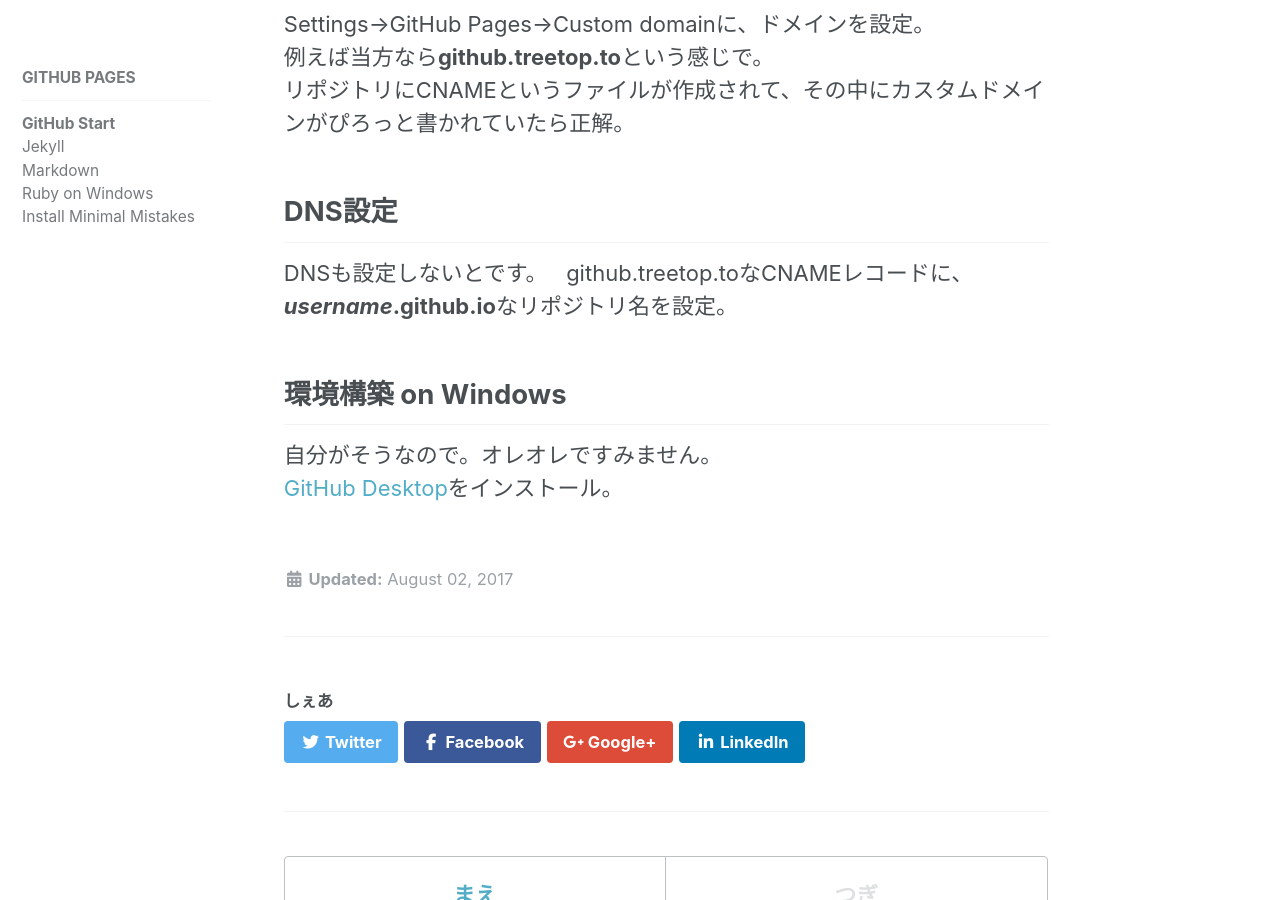
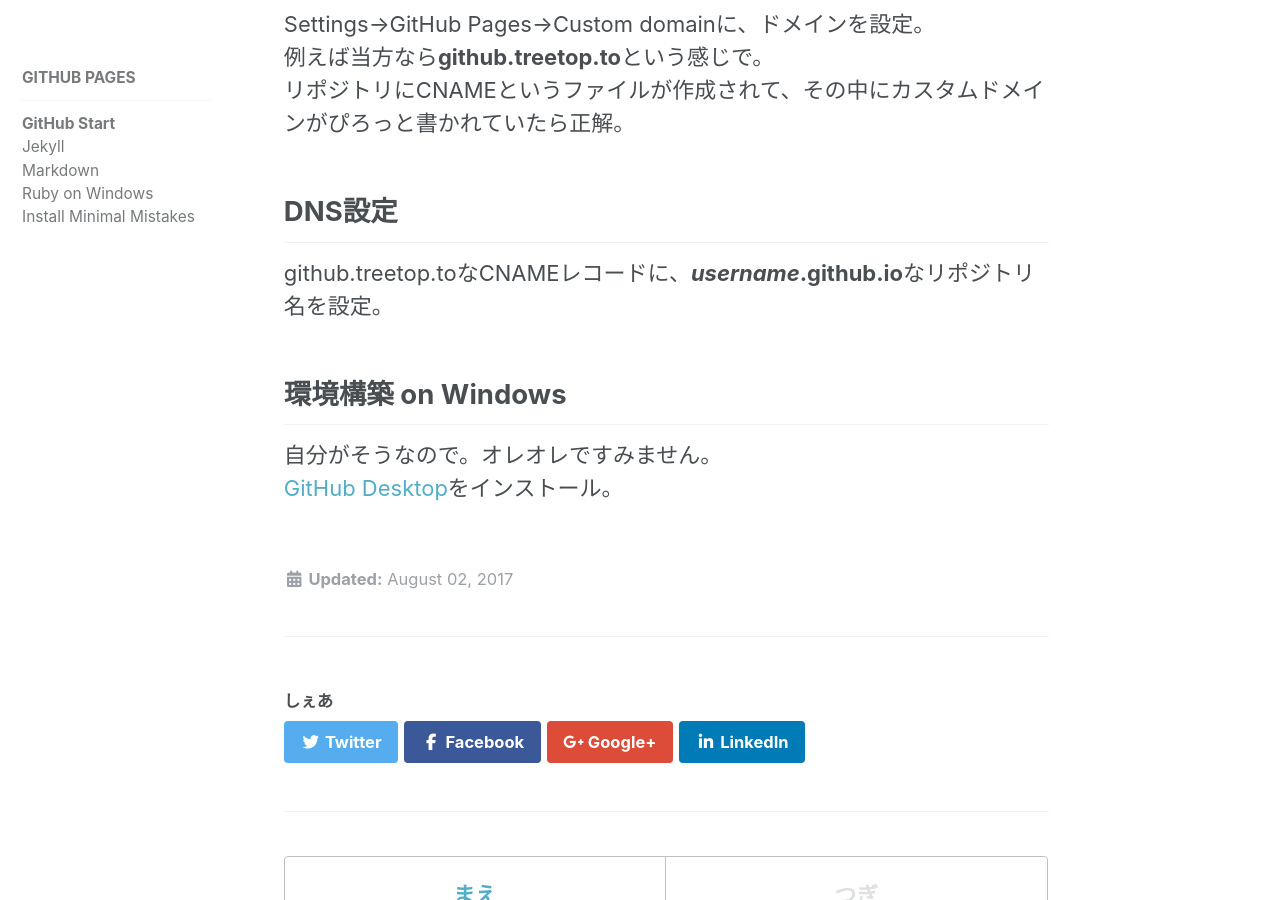
Before and after one commit to laureltreetop/laureltreetop.github.io, a Jekyll site: the page built from _docs/github-pages-start.md, in a window 1280 px wide and 900 px high, scrolled down 647 px. Built offline with Jekyll 4.4.1, drawn with Linux system fonts in a browser that asks for light colours; nearby versions of some CDN libraries.

Commit message:
Update github-pages-start.md

```diff
--- a/_docs/github-pages-start.md
+++ b/_docs/github-pages-start.md
@@ -18,7 +18,6 @@ Settings→GitHub Pages→Custom domainに、ドメインを設定。
 リポジトリにCNAMEというファイルが作成されて、その中にカスタムドメインがぴろっと書かれていたら正解。
 
 ## DNS設定
-DNSも設定しないとです。
 github.treetop.toなCNAMEレコードに、***username*.github.io**なリポジトリ名を設定。
 
 ## 環境構築 on Windows
```
